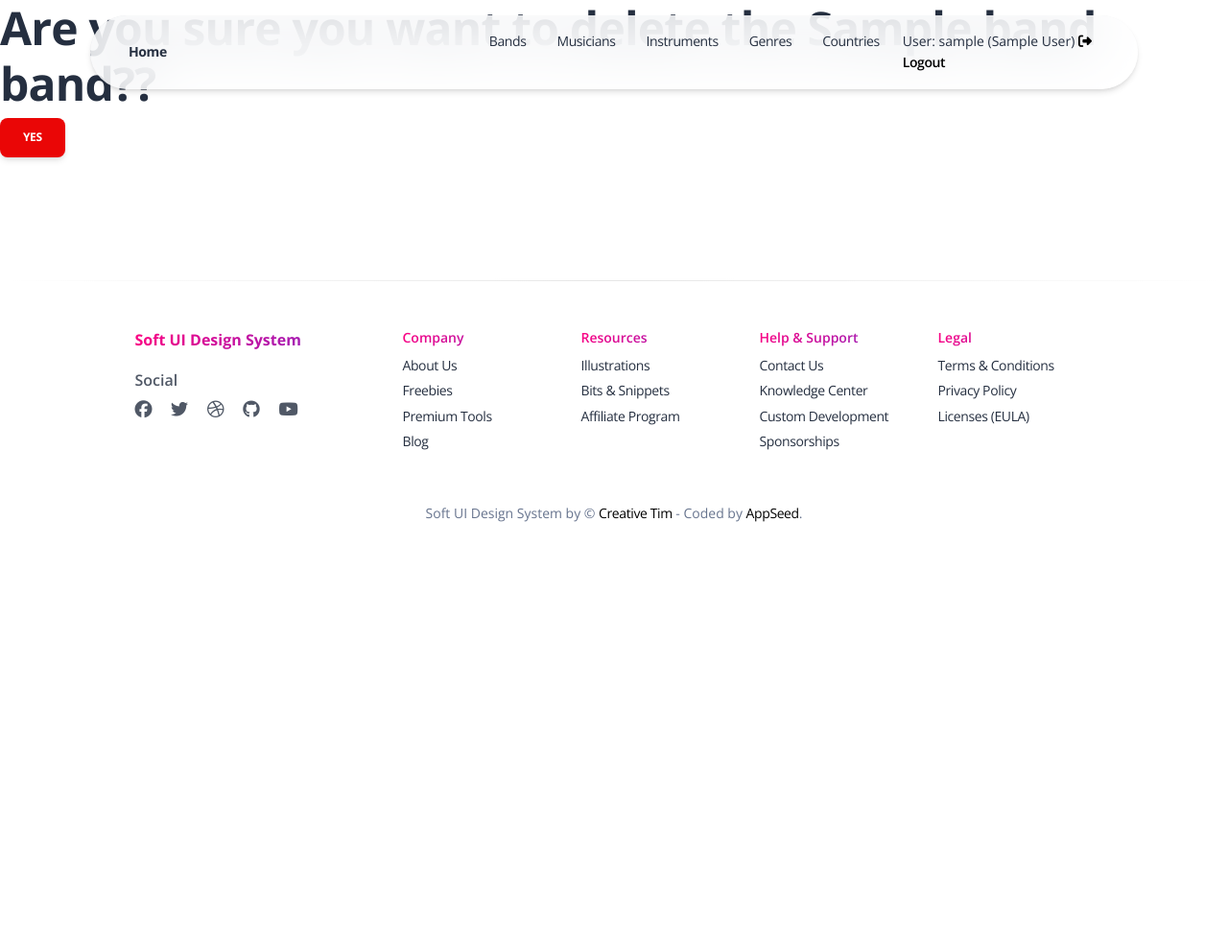
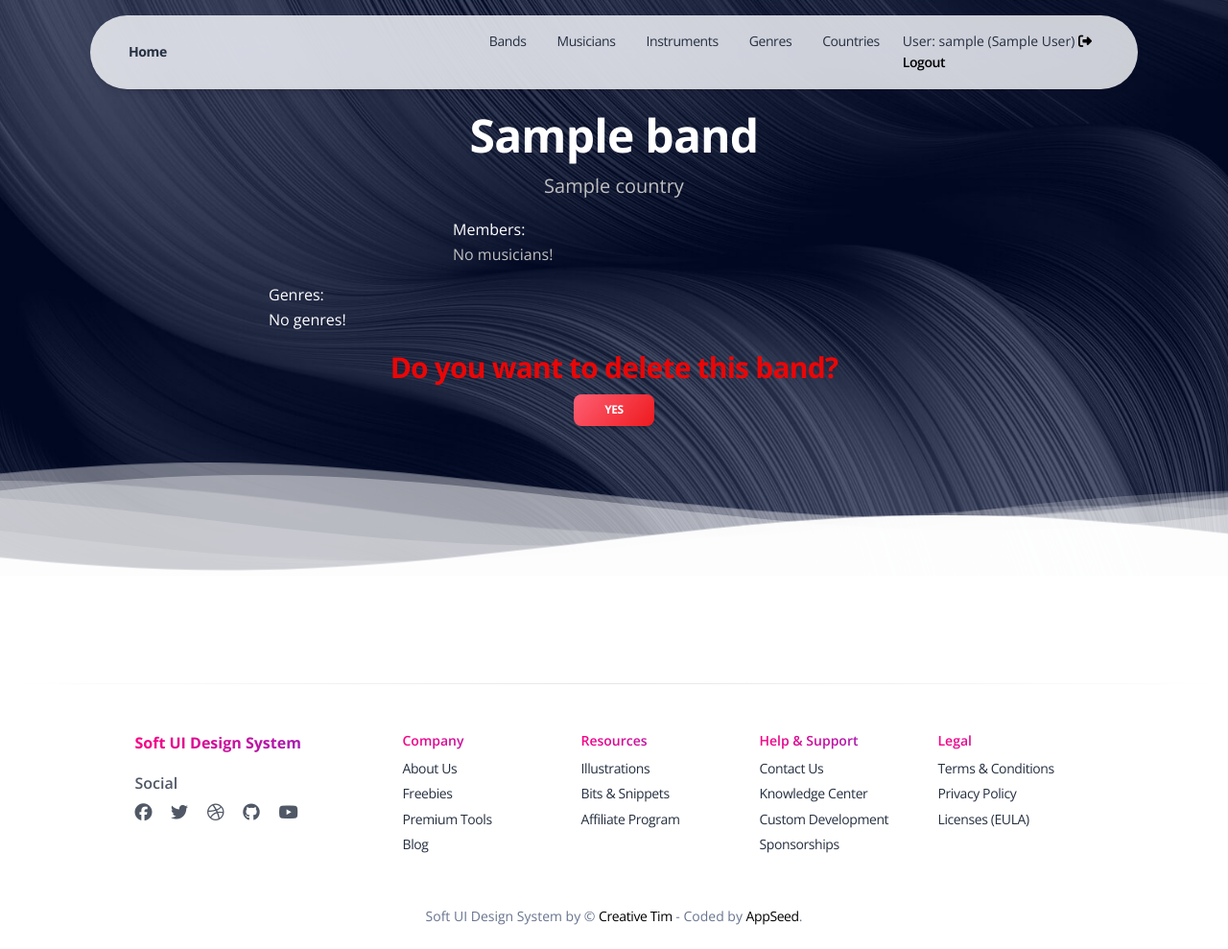
Before and after one commit to VladyslavKlevanskyi/music-world, a Django app: page /bands/1/delete/ in a window 1280 px wide. Shown: the whole page at 96% size. Before the commit the page ends 544 px from the top, so only its background shows below. Run offline with Django 4.2, Linux system fonts and the light colour scheme; a user stored in the database is signed in; tables that the repository leaves empty hold one stand-in row (values such as "Sample post"); some libraries are stand-ins or nearby versions.

Commit message:
Modified template band_confirm_delete.html

```diff
--- a/templates/catalog/band_confirm_delete.html
+++ b/templates/catalog/band_confirm_delete.html
@@ -1,10 +1,100 @@
 {% extends "base.html" %}
 
+{% block title %} {{ band.name }} {% endblock title %}
+
+<!-- Specific CSS goes HERE -->
+{% block stylesheets %}
+  <link href="{{ ASSETS_ROOT }}/css/custom-styles.css" rel="stylesheet" />
+{% endblock stylesheets %}
+
 {% block content %}
-  <h1>Are you sure you want to delete the {{ band.name }} band??</h1>
-  <form action="" method="post">
-    {% csrf_token %}
 
-    <input type="submit" value="Yes" class="btn btn-danger">
-  </form>
+	<section class="header-2">
+    <div class="page-header-lists section-height-75 relative" style="background-image: url('{{ ASSETS_ROOT }}/img/curved-images/curved.jpg')">
+      <div class="container">
+
+        <div class="row">
+          <div class="col-lg-7 text-center mx-auto mt-7">
+            <h1 class="text-white pt-3">
+              {{ band.name }}
+            </h1>
+            <p class="lead text-light-gray">
+              {{ band.country }}
+            </p>
+
+          </div>
+        </div>
+
+        <div class="row">
+          <div class="col-lg-8 center-block mx-auto">
+            <div class="row">
+              <div class="col-md-5 position-relative ms-10">
+                <p class="text-white mb-0">Member{{ band.members.all|pluralize }}:</p>
+                 <ul class="text-light-gray country-list p-sm-0">
+                  {% for musician in band.members.all %}
+                    <li>
+                      <strong>
+                        <a class="text-white" href="{% url 'catalog:musician-detail-view' pk=musician.id %}">
+                          {{ musician.first_name }} {{ musician.last_name }}
+                        </a>
+                      </strong>
+                        ( {{ musician.instrument }} )
+                    </li>
+                  {% empty %}
+                    <p>No musicians!</p>
+                  {% endfor %}
+                </ul>
+
+              </div>
+              <div class="col-md-4">
+                <p class="text-white mb-0">Genre{{ band.genres.all|pluralize }}:</p>
+                  <ul class="text-white text-sm country-list p-sm-0">
+                    {% for genre in band.genres.all%}
+                      <li>{{ genre.name }}</li>
+                    {% empty %}
+                      <p>No genres!</p>
+                    {% endfor %}
+                  </ul>
+              </div>
+            </div>
+          </div>
+        </div>
+
+        <div class="row">
+          <div class="col-lg-9 text-center mx-auto">
+            <h3 class="text-danger">
+                Do you want to delete this band?
+            </h3>
+          </div>
+        </div>
+
+        <div class="row">
+          <div class="col-lg-9 text-center mx-auto">
+              <form action="" method="post">
+                {% csrf_token %}
+                <input type="submit" value="Yes" class="btn btn-sm bg-gradient-danger">
+              </form>
+          </div>
+        </div>
+
+      </div>
+
+      <div class="position-absolute w-100 z-index-1 bottom-0">
+        <svg class="waves" xmlns="http://www.w3.org/2000/svg" xmlns:xlink="http://www.w3.org/1999/xlink" viewBox="0 24 150 40" preserveAspectRatio="none" shape-rendering="auto">
+          <defs>
+            <path id="gentle-wave" d="M-160 44c30 0 58-18 88-18s 58 18 88 18 58-18 88-18 58 18 88 18 v44h-352z" />
+          </defs>
+          <g class="moving-waves">
+            <use xlink:href="#gentle-wave" x="48" y="-1" fill="rgba(255,255,255,0.40" />
+            <use xlink:href="#gentle-wave" x="48" y="3" fill="rgba(255,255,255,0.35)" />
+            <use xlink:href="#gentle-wave" x="48" y="5" fill="rgba(255,255,255,0.25)" />
+            <use xlink:href="#gentle-wave" x="48" y="8" fill="rgba(255,255,255,0.20)" />
+            <use xlink:href="#gentle-wave" x="48" y="13" fill="rgba(255,255,255,0.15)" />
+            <use xlink:href="#gentle-wave" x="48" y="16" fill="rgba(255,255,255,0.95" />
+          </g>
+        </svg>
+      </div>
+    </div>
+  </section>
+
 {% endblock %}
```
